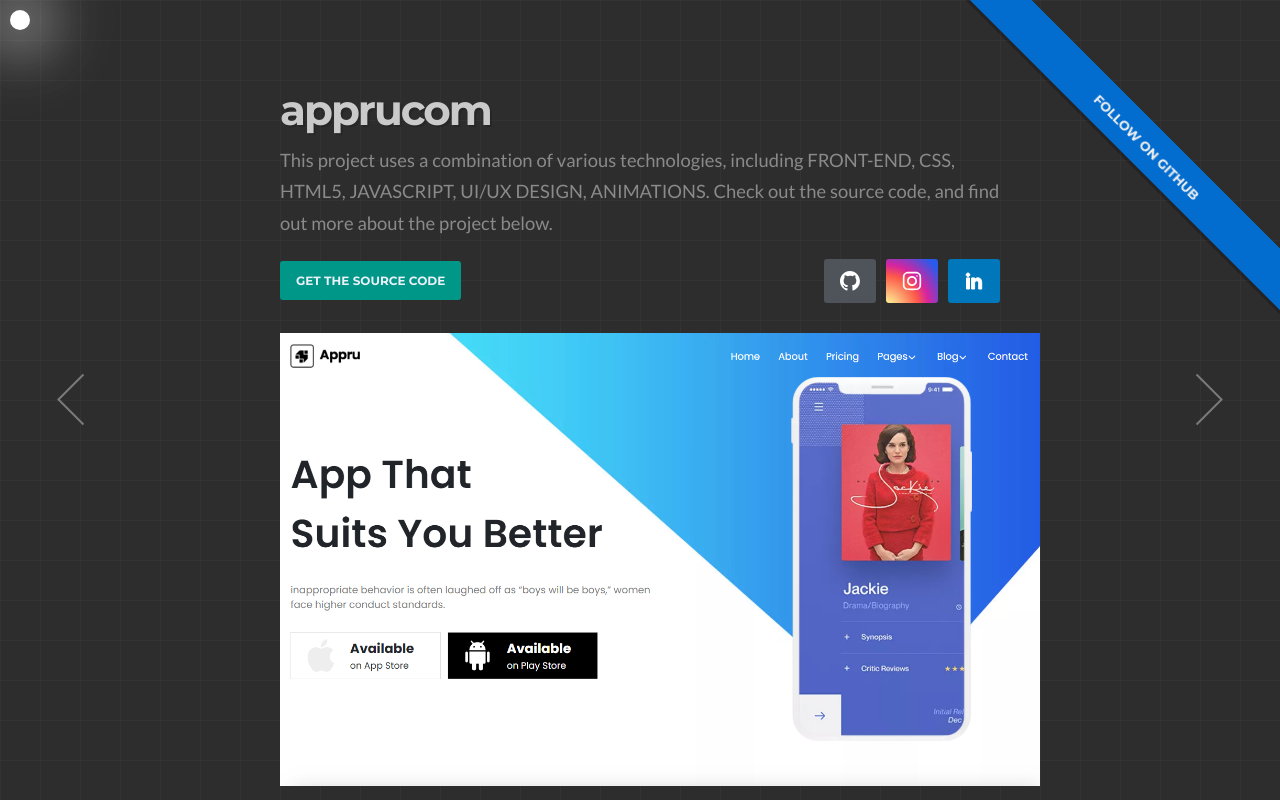
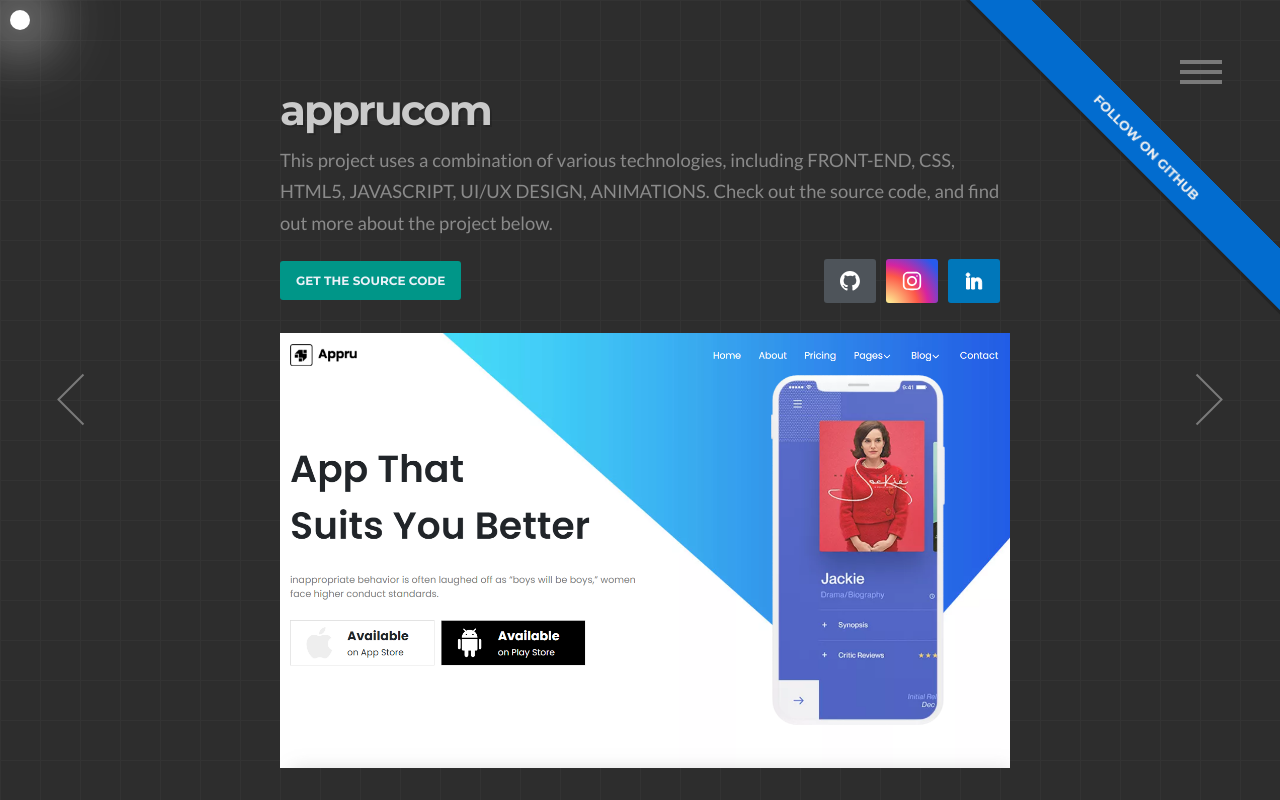
Before and after one commit to nrzdhmz/Portfolio, a plain HTML site: page projects/apprucom.html in a window 1280 px wide. Shown: the top 800 px of the page. Drawn offline with Linux system fonts and the light colour scheme; a script that the page names is missing.

Commit message:
hehe boi

```diff
--- a/assets/js/projects.js
+++ b/assets/js/projects.js
@@ -5,7 +5,7 @@
     imgAfter: "./assets/img/snakeafter.png",
     tags: ["BACK-END", "JAVA", "UI/UX DESIGN", "ANIMATIONS"],
     github: "https://github.com/nrzdhmz/Snake_Java_Advanced",
-    link: "./projects/SnakeGameJAVA.html",  // New key
+    link: "./SnakeGameJAVA.html",  // New key
   },
   {
     name: "TextEditor",
@@ -13,7 +13,7 @@
     imgAfter: "./assets/img/texteditorafter.png",
     tags: ["FRONT-END", "SCSS", "HTML5", "JAVASCRIPT", "UI/UX DESIGN", "ANIMATIONS"],
     github: "https://github.com/nrzdhmz/Text-Editor",
-    link: "./projects/TextEditor.html",  // New key
+    link: "./TextEditor.html",  // New key
   },
   {
     name: "Calculator",
@@ -21,7 +21,7 @@
     imgAfter: "./assets/img/calculatorafter.png",
     tags: ["FRONT-END", "CSS", "HTML5", "JAVASCRIPT", "UI/UX DESIGN", "ANIMATIONS"],
     github: "https://github.com/nrzdhmz/Calculator_simple",
-    link: "./projects/Calculator.html",  // New key
+    link: "./Calculator.html",  // New key
   },
   {
     name: "TetrisJs",
@@ -29,15 +29,15 @@
     imgAfter: "./assets/img/tetrisafter.png",
     tags: ["FRONT-END", "SCSS", "HTML5", "JAVASCRIPT", "UI/UX DESIGN", "ANIMATIONS"],
     github: "https://github.com/nrzdhmz/Tetris_Javascript",
-    link: "./projects/TetrisJs.html",  // New key
+    link: "./TetrisJs.html",  // New key
   },
   {
     name: "MyPortfolio",
-    imgBefore: "./assets/img/portfolio.png",
-    imgAfter: "./assets/img/portfoliobefore.png",
+    imgBefore: "./assets/img/portfoliobefore.png",
+    imgAfter: "./assets/img/portfolio.png",
     tags: ["FRONT-END", "SCSS", "HTML5", "JAVASCRIPT", "UI/UX DESIGN", "ANIMATIONS"],
     github: "https://github.com/nrzdhmz/Portfolio",
-    link: "./projects/MyPortfolio.html",  // New key
+    link: "./MyPortfolio.html",  // New key
   },
   {
     name: "FlappyBirdJAVA",
@@ -45,7 +45,7 @@
     imgAfter: "./assets/img/flappybird.png",
     tags: ["BACK-END", "JAVA", "UI/UX DESIGN", "ANIMATIONS"],
     github: "https://github.com/nrzdhmz/FlappyBirdJAVA",
-    link: "./projects/FlappyBirdJAVA.html",  // New key
+    link: "./FlappyBirdJAVA.html",  // New key
   },
   {
     name: "Tralivecom",
@@ -53,7 +53,7 @@
     imgAfter: "./assets/img/traliveafter.png",
     tags: ["FRONT-END", "SCSS", "HTML5", "JAVASCRIPT", "UI/UX DESIGN", "ANIMATIONS"],
     github: "https://github.com/nrzdhmz/No-More-NoobSite",
-    link: "./projects/Tralivecom.html",  // New key
+    link: "./Tralivecom.html",  // New key
   },
   {
     name: "conferencecom",
@@ -61,7 +61,7 @@
     imgAfter: "./assets/img/cona.png",
     tags: ["FRONT-END", "SCSS", "HTML5", "JAVASCRIPT", "ANIMATIONS"],
     github: "",
-    link: "./projects/conferencecom.html",  // New key
+    link: "./conferencecom.html",  // New key
   },
   {
     name: "bexercom",
@@ -69,7 +69,7 @@
     imgAfter: "./assets/img/bexera.png",
     tags: ["FRONT-END", "SCSS", "HTML5", "JAVASCRIPT", "ANIMATIONS"],
     github: "",
-    link: "./projects/bexercom.html",  // New key
+    link: "./bexercom.html",  // New key
   },
   {
     name: "travelcom",
@@ -77,7 +77,7 @@
     imgAfter: "./assets/img/shipa.png",
     tags: ["FRONT-END", "CSS", "HTML5", "JAVASCRIPT", "ANIMATIONS"],
     github: "",
-    link: "./projects/travelcom.html",  // New key
+    link: "./travelcom.html",  // New key
   },
   {
     name: "neoncarddesign",
@@ -85,7 +85,7 @@
     imgAfter: "./assets/img/neona.png",
     tags: ["FRONT-END", "CSS", "HTML5", "UI/UX DESIGN", "ANIMATIONS"],
     github: "",
-    link: "./projects/neoncarddesign.html",  // New key
+    link: "./neoncarddesign.html",  // New key
   },
   {
     name: "apprucom",
@@ -93,7 +93,7 @@
     imgAfter: "./assets/img/apprua.png",
     tags: ["FRONT-END", "CSS", "HTML5", "JAVASCRIPT", "UI/UX DESIGN", "ANIMATIONS"],
     github: "",
-    link: "./projects/apprucom.html",  // New key
+    link: "./apprucom.html",  // New key
   },
   {
     name: "coffeeshopcom",
@@ -101,7 +101,7 @@
     imgAfter: "./assets/img/coffeea.png",
     tags: ["FRONT-END", "BACK-END", "SCSS", "NODEJS", "REACTJS", "CSS", "HTML5", "JAVASCRIPT", "UI/UX DESIGN", "ANIMATIONS"],
     github: "https://github.com/nrzdhmz/CafeSite",
-    link: "./projects/coffeeshopcom.html",  // New key
+    link: "./coffeeshopcom.html",  // New key
   },
 ];
 
@@ -157,11 +157,11 @@
           </div>
         </section>
         <div class="pageControl">
-          <a href="../contact.html" class="next" title="Web Development Portfolio">
+          <a href="#" class="next" title="Web Development Portfolio">
             <span>Next Project</span>
             <em></em>
           </a>
-          <a href="../index.html" class="prev" title="Web Development Portfolio">
+          <a href="#" class="prev" title="Web Development Portfolio">
             <span>Previous Project</span>
             <em></em>
           </a>
@@ -183,13 +183,42 @@
 document.addEventListener('DOMContentLoaded', function() {
   const currentTitle = document.title;
 
-  const project = projects.find(p => p.name === currentTitle);
+  // Find the current project based on the title
+  const currentIndex = projects.findIndex(p => p.name === currentTitle);
 
-  if (project) {
+  if (currentIndex !== -1) {
+    const project = projects[currentIndex];
+
+    // Generate project HTML content
     const projectHTML = generateProjectHTML(project);
 
+    // Insert project HTML into the main element
     const mainElement = document.querySelector('main');
     mainElement.innerHTML = projectHTML;
+
+    // Determine the previous and next project links
+    let prevLink = "#"; // Default to a placeholder
+    let nextLink = "#"; // Default to a placeholder
+
+    if (currentIndex > 0) {
+      prevLink = projects[currentIndex - 1].link; // Previous project
+    }
+
+    if (currentIndex < projects.length - 1) {
+      nextLink = projects[currentIndex + 1].link; // Next project
+    }
+
+    // Update the Page Control links
+    const prevElement = document.querySelector('.pageControl .prev');
+    const nextElement = document.querySelector('.pageControl .next');
+
+    if (prevElement) {
+      prevElement.href = prevLink; // Set the Previous Project link
+    }
+
+    if (nextElement) {
+      nextElement.href = nextLink; // Set the Next Project link
+    }
   } else {
     console.error("Project not found for title:", currentTitle);
   }
--- a/assets/scss/_test.scss
+++ b/assets/scss/_test.scss
@@ -11,7 +11,7 @@
   }
   .imgcontainer{
     margin: 0 20px;
-    width: 100%;
+    width: 96%;
     margin-top: 30px;
     img{
       width: 100%;
--- a/projects/apprucom.html
+++ b/projects/apprucom.html
@@ -36,6 +36,11 @@
         <a href="#"><span>socials</span></a>
         <a href="../contact.html"><span>contact</span></a>
       </nav>
+      <div class="burger">
+        <i></i>
+        <i></i>
+        <i></i>
+      </div>
     </header>
     <main></main>
     <div class="disqus">
```
Also changed, not shown: projects/Calculator.html (+5 -0 lines), projects/FlappyBirdJAVA.html (+5 -0 lines), projects/MyPortfolio.html (+5 -0 lines), projects/SnakeGameJava.html (+5 -0 lines), projects/TetrisJs.html (+5 -0 lines), projects/TextEditor.html (+5 -0 lines), projects/Tralivecom.html (+5 -0 lines), projects/bexercom.html (+5 -0 lines), projects/coffeeshopcom.html (+5 -0 lines), projects/conferencecom.html (+5 -0 lines), projects/neoncarddesign.html (+5 -0 lines), projects/travelcom.html (+5 -0 lines), test.html (deleted, +0 -117 lines), assets/scss/main.css, 1 other file.
